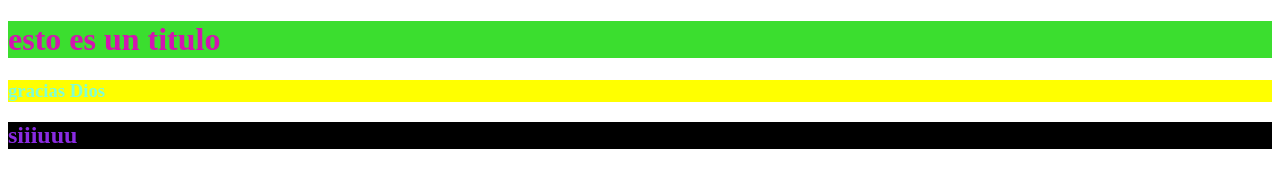
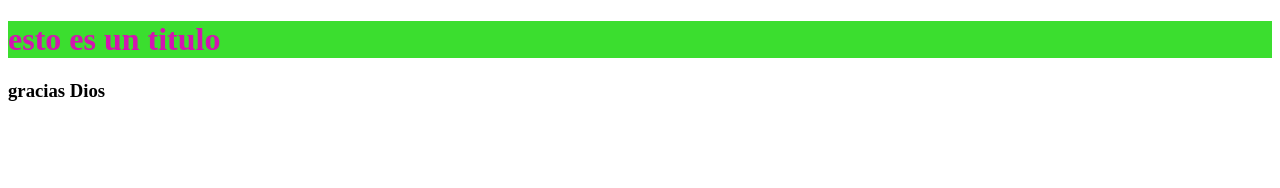
Before and after one commit to PierreBarba/webpacktodolist, a website built with webpack: page src/index.html in a window 1280 px wide. Built offline with nearby package versions, Linux system fonts and the light colour scheme.

Commit message:
check num.2 linters

```diff
--- a/src/index.html
+++ b/src/index.html
@@ -9,6 +9,5 @@
 <body>
     <h1 class="titulo">esto es un titulo</h1>
     <h3 class="graciasDios">gracias Dios</h3>
-    <h2 class="esto">siiiuuu</h2>
 </body>
 </html>
--- a/src/style.css
+++ b/src/style.css
@@ -2,13 +2,3 @@
   color: rgb(212, 19, 177);
   background-color: rgb(59, 222, 47);
 }
-
-.graciasDios {
-  color: aquamarine;
-  background-color: yellow;
-}
-
-.esto {
-  color: blueviolet;
-  background-color: black;
-}
```
